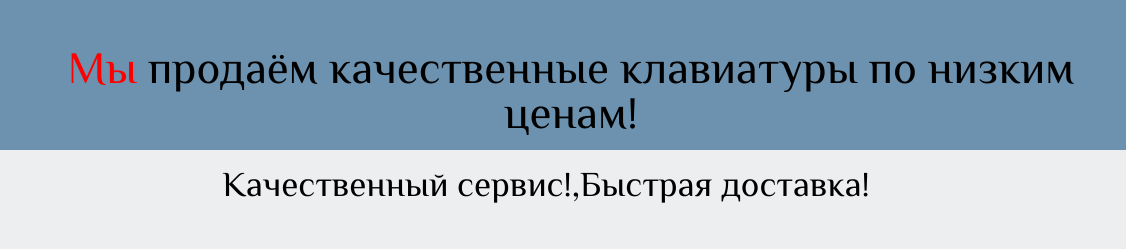
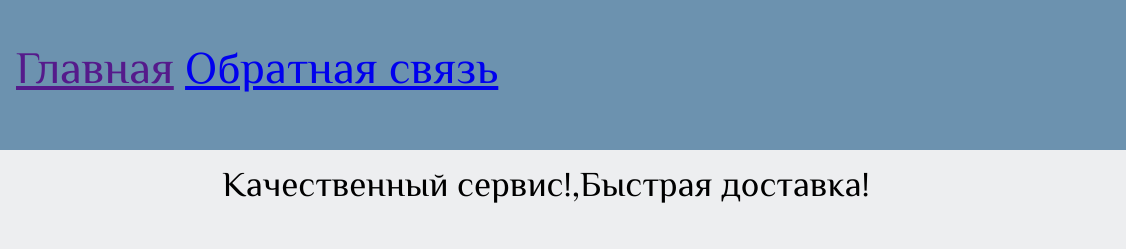
Before and after one commit to front-ninja7/front-ninja7.github.io, a plain HTML site: page index.html in a window 1280 px wide. Shown: the top 249 px of the page, 154-1280 px from the left. Drawn offline with Linux system fonts and the light colour scheme.

Commit message:
Обнова
123

```diff
--- a/index.html
+++ b/index.html
@@ -9,7 +9,7 @@
 <body>
 <header>
 <a href="#"><img height="150" width="150" src="test.png"></a>
- <div class="logorez"><span>Мы</span> продаём качественные клавиатуры по низким ценам!</div>
+ <div class="logorez"><a href="">Главная</a> <a href="/forma.html">Обратная связь</a> </div>
 </header>
 <content>
 <div class="ot">
```
